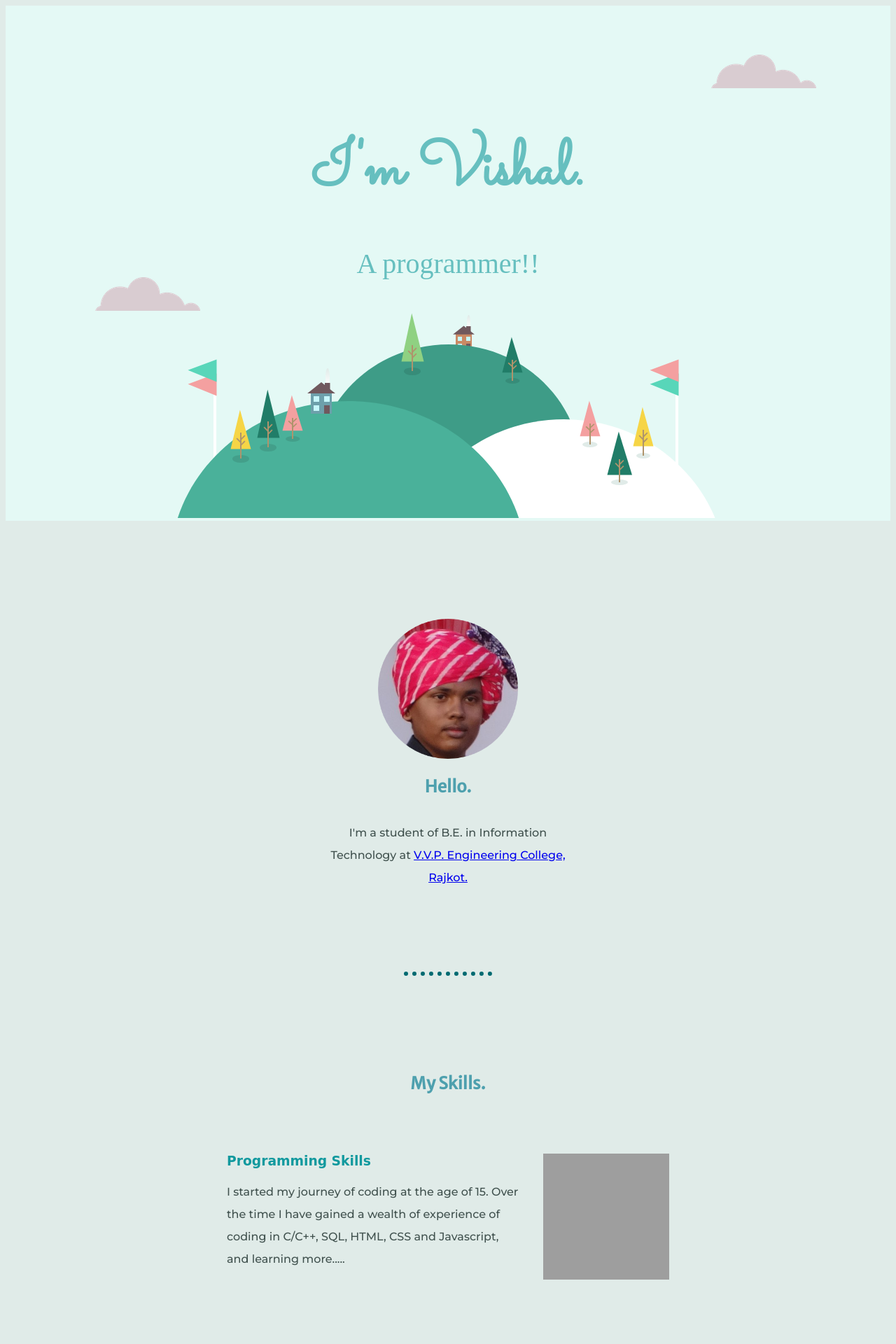
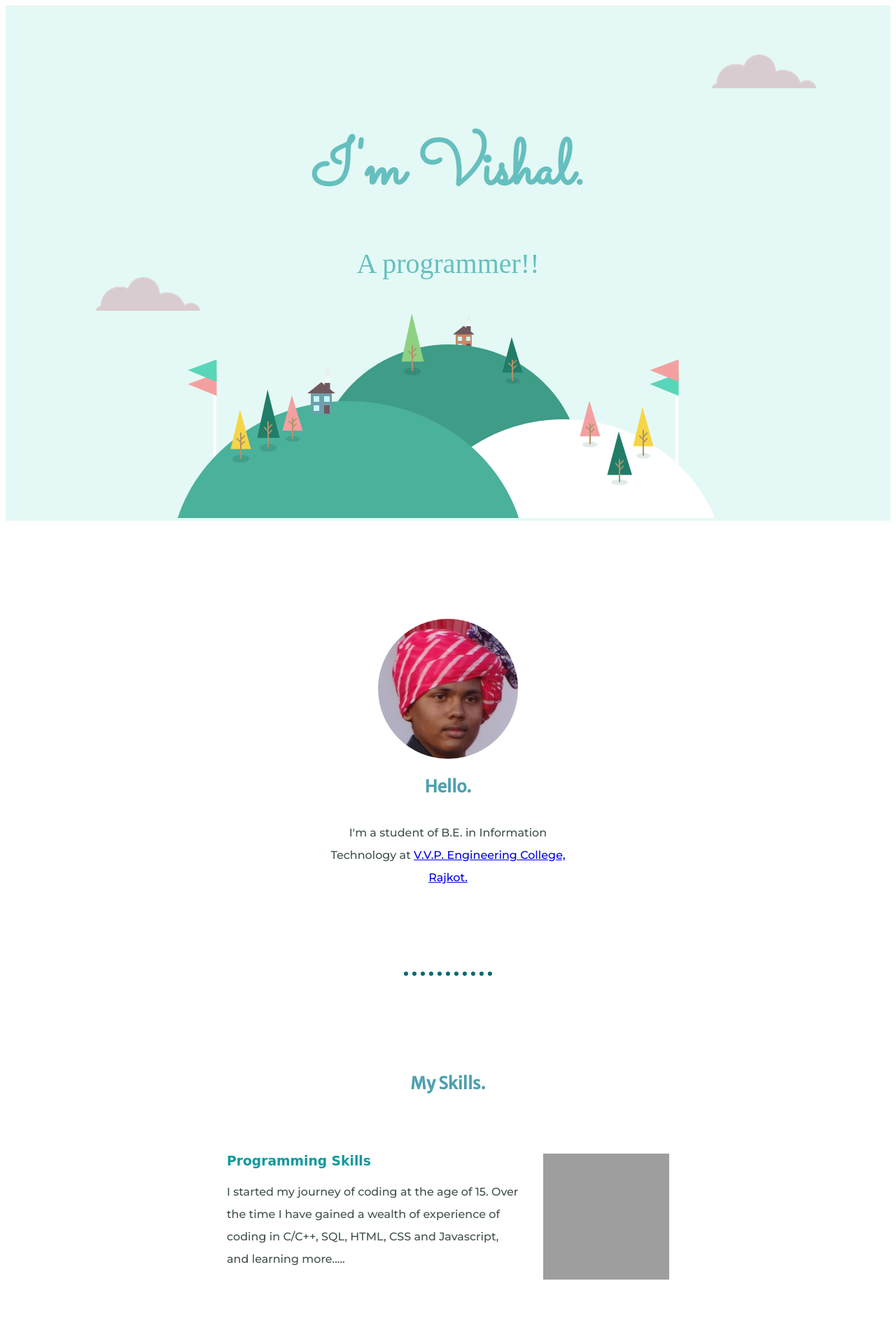
Before and after one commit to VishalP130821/new_cv, a PHP site: page / in a window 1280 px wide. Shown: the top 1920 px of the page at 70% size. Run offline with PHP 8.4, Linux system fonts and the light colour scheme; some web fonts are replaced; grey boxes are pictures that could not be loaded.

Commit message:
Update styles.css

```diff
--- a/styles.css
+++ b/styles.css
@@ -1,6 +1,6 @@
 body {
   color: #40514E;
-  background-color: #e0ebe8;
+  background-color: white;
   text-align: center;
 }
 
```
